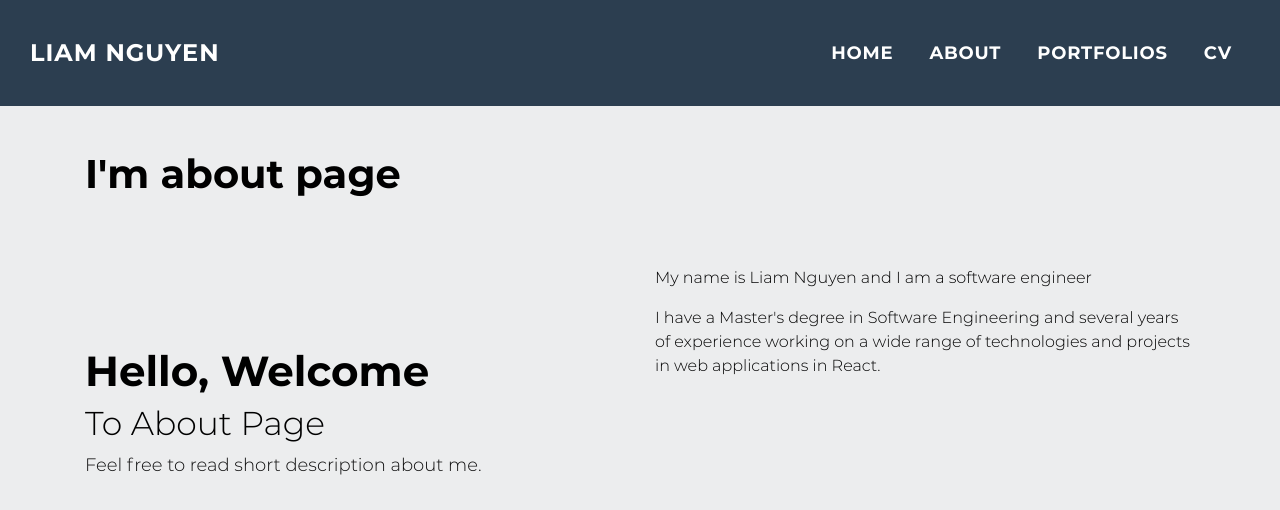
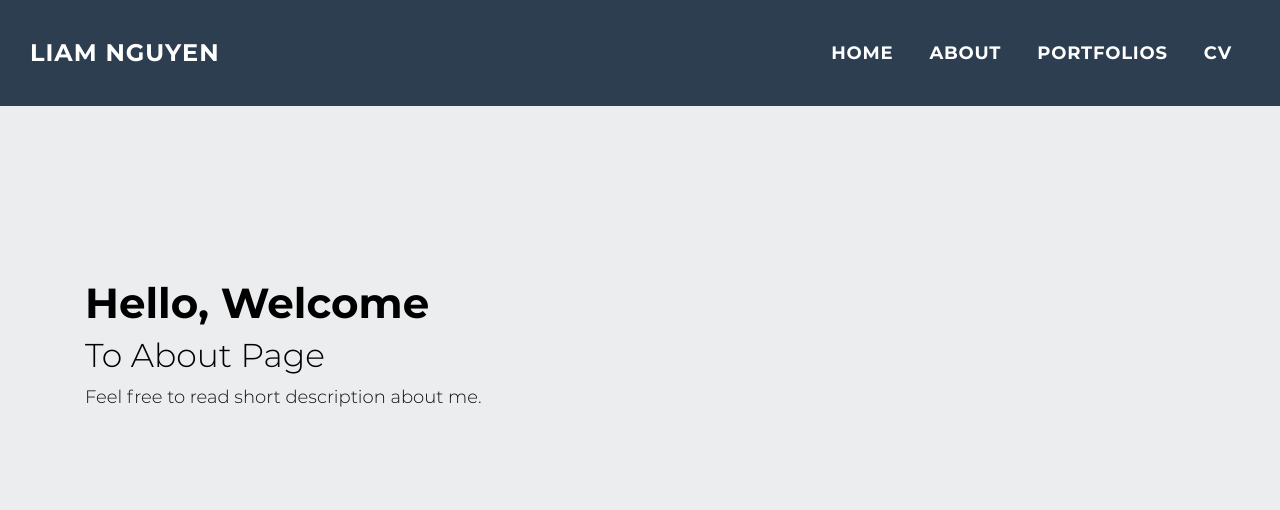
Before and after one commit to liam-nguyen/portfolios-next-v0, a Next.js app: page /about in a window 1280 px wide. Shown: the top 510 px of the page. Built offline with nearby package versions, Linux system fonts and the light colour scheme.

Commit message:
Refractor _.about.scss with mixins

```diff
--- a/pages/about.js
+++ b/pages/about.js
@@ -7,7 +7,7 @@ const About = () => {
   return (
     <div>
       <BaseLayout>
-        <BasePage customClassName='about-page' title="I'm about page">
+        <BasePage customClassName='about-page'>
           <Row className='mt-5'>
             <Col md='6'>
               <div className='left-side'>
@@ -18,16 +18,19 @@ const About = () => {
                 </p>
               </div>
             </Col>
-            <Col md='6'>
-              <div className='fade-in' id='intro'>
+            {/* <Col md='6'>
+              <div className='fade-in'>
                 <p>My name is Liam Nguyen and I am a software engineer</p>
                 <p>
                   I have a Master's degree in Software Engineering and several
                   years of experience working on a wide range of technologies
                   and projects in web applications in React.
                 </p>
+                <p>
+                  Throughout my career, I have acquired technical knowledge.
+                </p>
               </div>
-            </Col>
+            </Col> */}
           </Row>
         </BasePage>
       </BaseLayout>
--- a/styles/_about.scss
+++ b/styles/_about.scss
@@ -1,3 +1,5 @@
+@import './shared/mixins';
+
 .about-page {
   color: black;
 
@@ -9,35 +11,23 @@
   .fade-in {
     opacity: 0;
 
-    -webkit-animation: fadeIn ease 2s;
-    -moz-animation: fadeIn ease 2s;
-    -ms-animation: fadeIn ease 2s;
-    -o-animation: fadeIn ease 2s;
-    animation: fadeIn ease 2s;
-
-    -webkit-animation-fill-mode: forwards;
-    animation-fill-mode: forwards;
+    @include animation(fadeIn, ease, 2s);
+    @include animation-fill-mode(forwards);
   }
 
   .title {
-    -webkit-animation-delay: 0.7s;
-    -moz-animation-delay: 0.7s;
-    animation-delay: 0.7s;
+    @include animation-delay(0.7s);
     font-size: 42px;
     font-weight: bold;
   }
 
   .subtitle {
-    -webkit-animation-delay: 2.2s;
-    -moz-animation-delay: 2.2s;
-    animation-delay: 2.2s;
+    @include animation-delay(2.2s);
     font-size: 33px;
   }
 
   .subSubtitle {
-    -webkit-animation-delay: 3.6s;
-    -moz-animation-delay: 3.6s;
-    animation-delay: 3.6s;
+    @include animation-delay(3.6s);
     font-size: 18px;
   }
 }
--- /dev/null
+++ b/styles/shared/_mixins.scss
@@ -0,0 +1,18 @@
+@mixin animation($type, $transition, $duration) {
+  -webkit-animation: $type $transition $duration;
+  -moz-animation: $type $transition $duration;
+  -ms-animation: $type $transition $duration;
+  -o-animation: $type $transition $duration;
+  animation: $type $transition $duration;
+}
+
+@mixin animation-fill-mode($mode) {
+  -webkit-animation-fill-mode: $mode;
+  animation-fill-mode: $mode;
+}
+
+@mixin animation-delay($delay) {
+  -webkit-animation-delay: $delay;
+  -moz-animation-delay: $delay;
+  animation-delay: $delay;
+}
```
